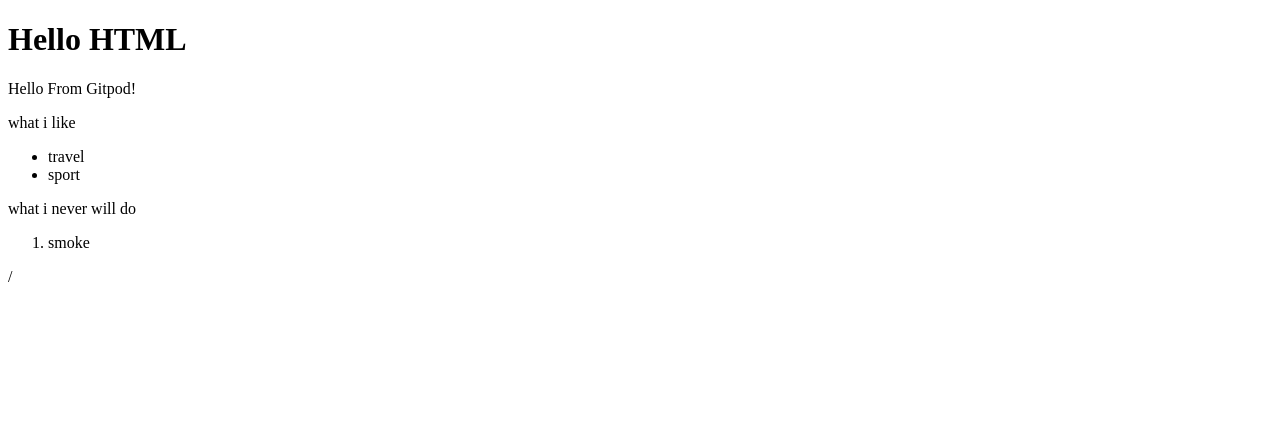
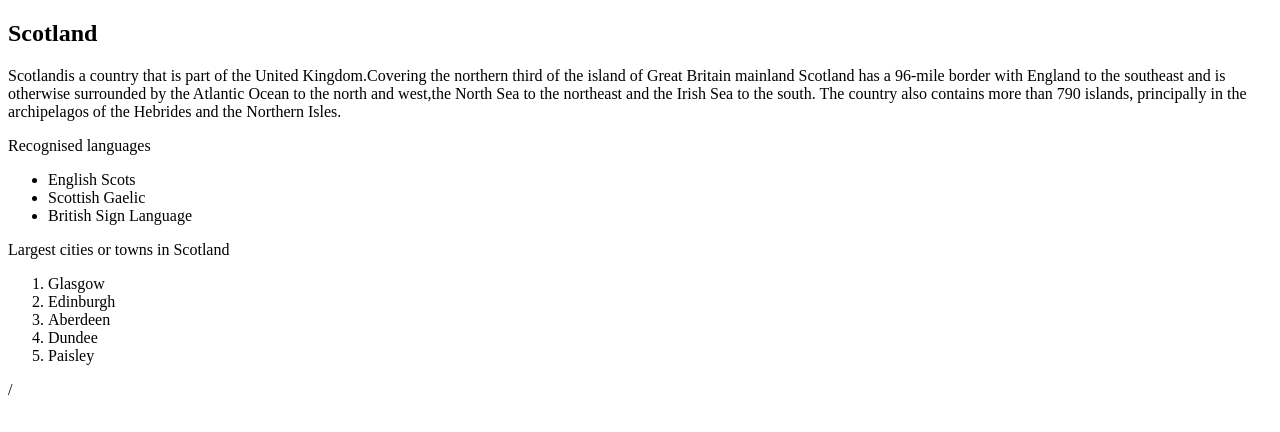
Before and after one commit to Mykola85/Hello-world, a plain HTML site: page index.html in a window 1280 px wide. Drawn offline with Linux system fonts and the light colour scheme.

Commit message:
added img

```diff
--- a/index.html
+++ b/index.html
@@ -1,19 +1,31 @@
 <!doctype html>
 <html>
  <head>
+    <!--
   <title>Hello World</title>
  </head>
  <body>
     <h1>Hello HTML</h1>
     <p>Hello From Gitpod!</p>
-    <p>what i like</p>
+ -->
+    <h2>Scotland</h2>
+    <img scr="https://en.wikipedia.org/wiki/File:Flag_of_Scotland.svg" atl="flag"
+    <p>Scotlandis a country that is part of the United Kingdom.Covering the northern third of the island of Great Britain mainland Scotland has a 96-mile
+      border with England to the southeast and is otherwise surrounded by the Atlantic Ocean to the north and west,the North Sea to the northeast and
+      the Irish Sea to the south. The country also contains more than 790 islands, principally in the archipelagos of the Hebrides and the Northern Isles. </p>
+      <p>Recognised languages</p>
     <ul>
-       <li>travel</li>
-       <li>sport</li>
+       <li>English Scots</li>
+       <li>Scottish Gaelic</li>
+       <li>British Sign Language</li>
     </ul>
-<p> what i never will do</p>
+<p>Largest cities or towns in Scotland</p>
 <ol>
-   <li>smoke</li>
+   <li>Glasgow</li>
+   <li>Edinburgh</li>
+   <li>Aberdeen</li>
+   <li>Dundee</li>
+   <li>Paisley</li>
 </ol>
  </body>
  /<html>
```
